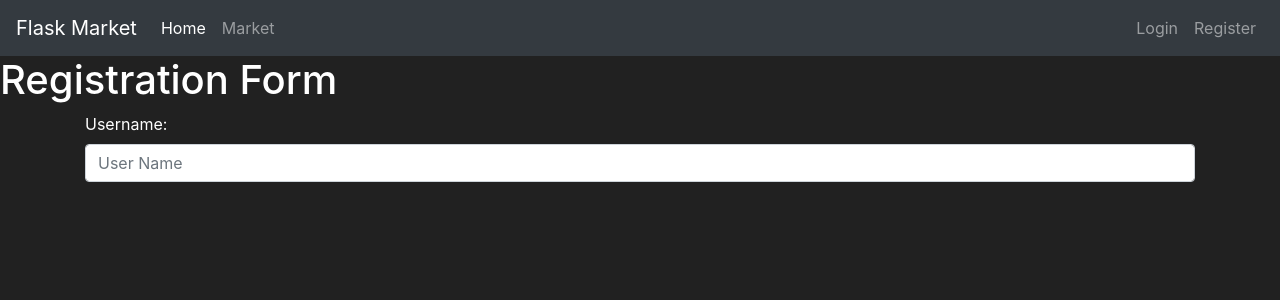
After one commit to drakrgrs/FlaskMarket, a Flask app: page /register in a window 1280 px wide. The commit adds this page. Shown: the top 300 px of the page. Run offline with Flask 3, Linux system fonts and the light colour scheme; some libraries are stand-ins or nearby versions.

Commit message:
registration form

```diff
--- a/market/__init__.py
+++ b/market/__init__.py
@@ -2,6 +2,7 @@ from flask import Flask, render_template
 from flask_sqlalchemy import SQLAlchemy
 app = Flask(__name__)
 app.config['SQLALCHEMY_DATABASE_URI'] = 'sqlite:///market.db'
+app.config['SECRET_KEY'] = 'e3c74d836e94081d5cd5a053'
 db = SQLAlchemy(app)
 
 from market import routes
--- /dev/null
+++ b/market/forms.py
@@ -0,0 +1,9 @@
+from flask_wtf import FlaskForm
+from wtforms import StringField, SubmitField, PasswordField
+
+class RegisterForm(FlaskForm):
+    username = StringField(label='Username:')
+    email_address = StringField(label='Email:')
+    password1 = PasswordField(label='Password:')
+    password2 = PasswordField(label='Confirm Password:')
+    submit = SubmitField(label='Submit')
--- a/market/routes.py
+++ b/market/routes.py
@@ -1,6 +1,7 @@
 from market import app
 from flask import render_template
 from market.models import Item
+from market.forms import RegisterForm
 
 @app.route('/')
 @app.route('/home')
@@ -11,3 +12,8 @@ def home_page():
 def market_page():
     items = Item.query.all()
     return render_template('market.html', items=items)
+
+@app.route('/register')
+def register_page():
+    form = RegisterForm()
+    return render_template('register.html', form=form)
--- a/market/templates/base.html
+++ b/market/templates/base.html
@@ -43,14 +43,14 @@
             <a class="nav-link" href="#">Login</a>
           </li>
           <li class="nav-item">
-            <a class="nav-link" href="#">Register</a>
+            <a class="nav-link" href="{{ url_for('register_page') }}"
+              >Register</a
+            >
           </li>
         </ul>
       </div>
     </nav>
-    {% block content %}
-
-    {% endblock %}
+    {% block content %} {% endblock %}
     <!-- Future Content here -->
 
     <!-- Optional JavaScript -->
--- /dev/null
+++ b/market/templates/register.html
@@ -0,0 +1,10 @@
+{% extends 'base.html' %} {% block title %} Registration {% endblock %} {% block
+content %}
+<h1>Registration Form</h1>
+<div class="container">
+<form method="POST" class="form-register" style="color: white">
+  {{ form.username.label() }} {{ form.username(class="form-control",
+  placeholder= "User Name") }}
+</form>
+</div>
+{% endblock %}
```
